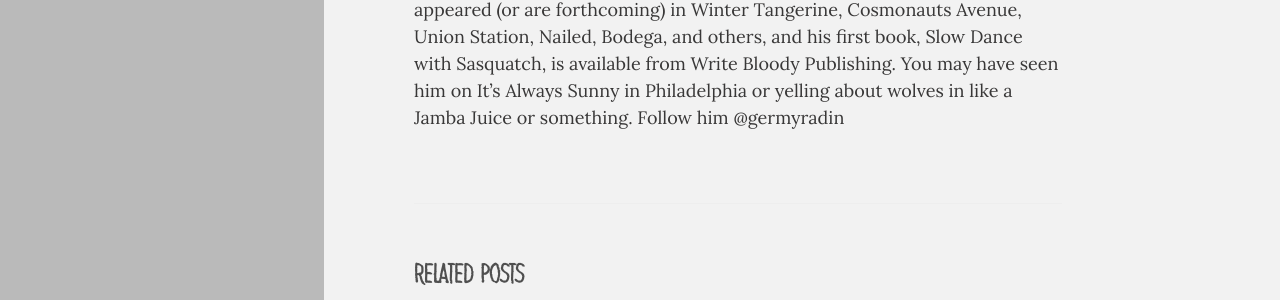
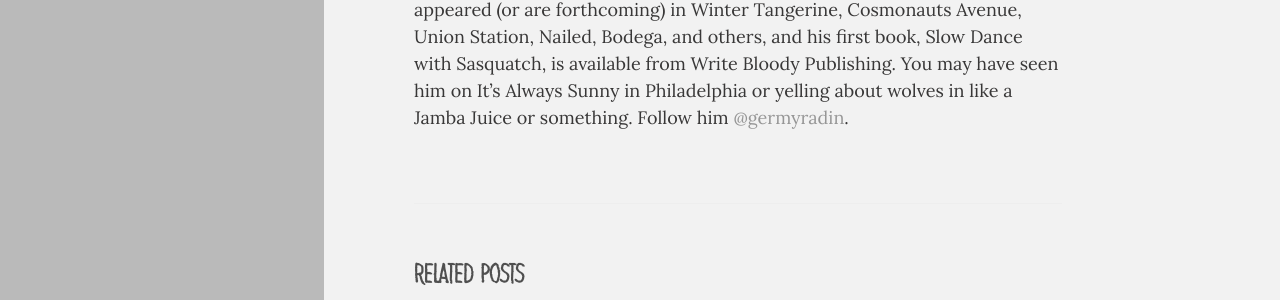
Before and after one commit to inferiorplanets/inferiorplanets.github.io, a Jekyll site: the page built from _posts/2016-02-10-radin.md, in a window 1280 px wide and 900 px high, scrolled down 4578 px. Shown: the part 296-596 px from the top of the window. Built offline with Jekyll 4.4.1, drawn with Linux system fonts in a browser that asks for light colours; some web fonts are replaced; part of the change alters nothing that is shown; some of the changed text lies outside the part shown.

```diff
--- a/_posts/2016-02-10-radin.md
+++ b/_posts/2016-02-10-radin.md
@@ -190,4 +190,4 @@ How you gathered the ocean into your arms<br>
 
 ___
 
-Jeremy Radin is a poet and actor living in Los Angeles. His poems have appeared (or are forthcoming) in Winter Tangerine, Cosmonauts Avenue, Union Station, Nailed, Bodega, and others, and his first book, Slow Dance with Sasquatch, is available from Write Bloody Publishing. You may have seen him on It’s Always Sunny in Philadelphia or yelling about wolves in like a Jamba Juice or something. Follow him @germyradin
+Jeremy Radin is a poet and actor living in Los Angeles. His poems have appeared (or are forthcoming) in Winter Tangerine, Cosmonauts Avenue, Union Station, Nailed, Bodega, and others, and his first book, Slow Dance with Sasquatch, is available from Write Bloody Publishing. You may have seen him on It’s Always Sunny in Philadelphia or yelling about wolves in like a Jamba Juice or something. Follow him [@germyradin](https://twitter.com/germyradin).
```
